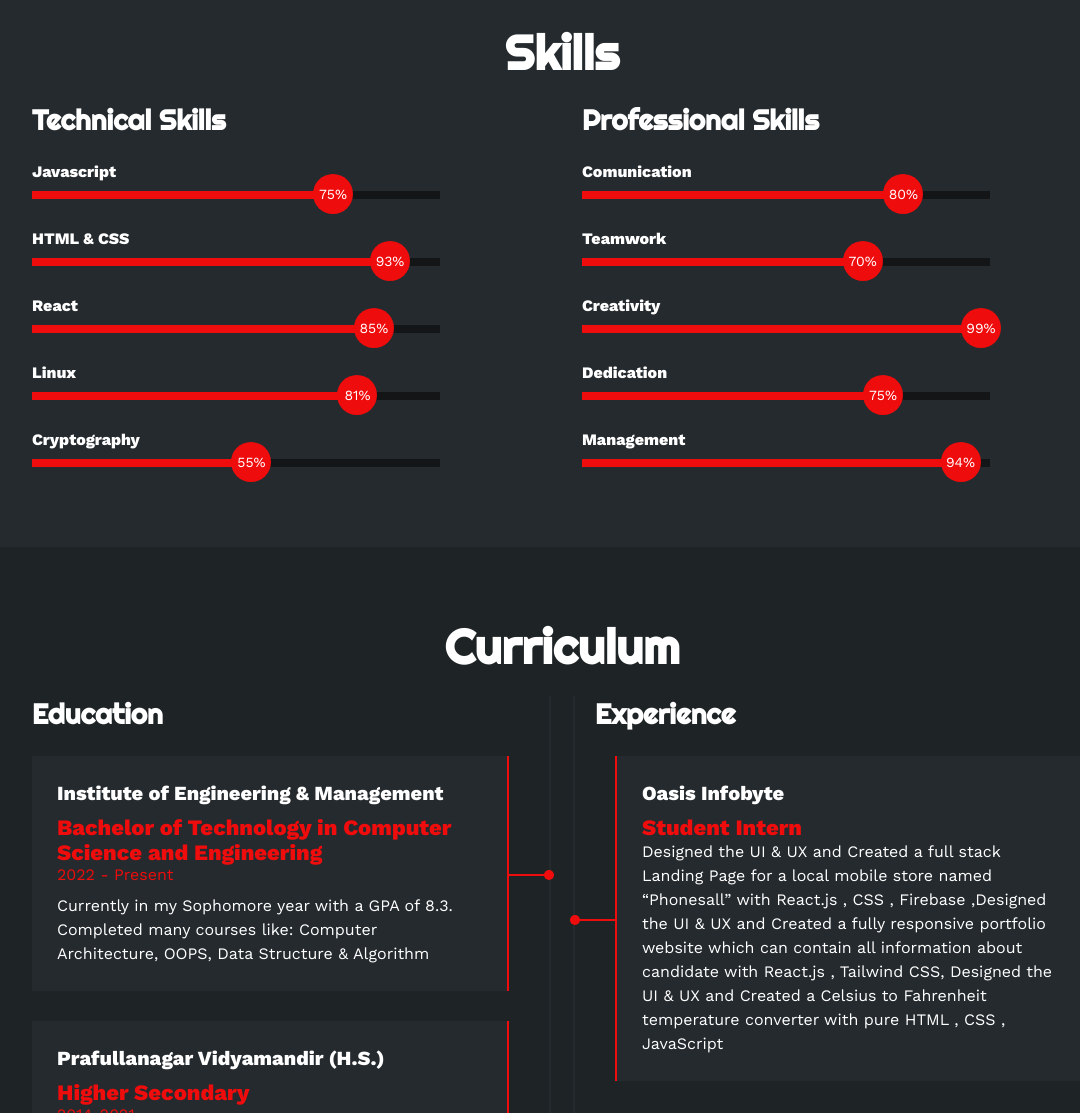
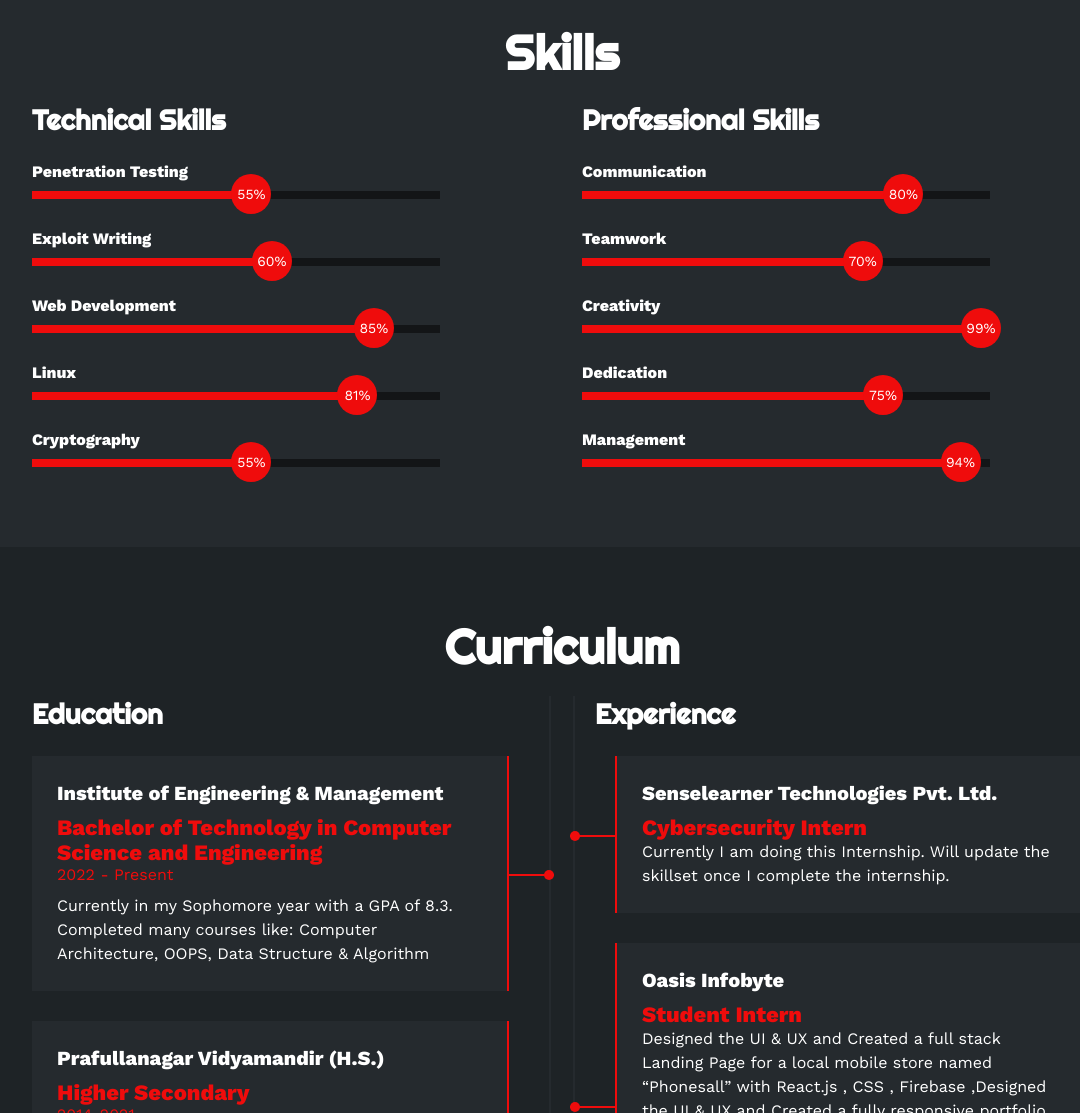
Before and after one commit to devsatyamr/portfolio2, a plain HTML site: page index.html in a window 1280 px wide. Shown: the part 1615-2728 px from the top of the page, without its empty margins (78-1158 px from the left). Drawn offline with nearby package versions, Linux system fonts and the light colour scheme.

Commit message:
skill update

```diff
--- a/index.html
+++ b/index.html
@@ -148,23 +148,23 @@
                 <div class="col">
                     <h3>Technical Skills</h3>
                     <div class="skill">
-                        <span>Javascript</span>
+                        <span>Penetration Testing</span>
                         <div class="barra-skill">
                             <div class="progreso">
-                                <span>75%</span>
+                                <span>55%</span>
                             </div>
                         </div>
                     </div>
                     <div class="skill">
-                        <span>HTML & CSS</span>
+                        <span>Exploit Writing</span>
                         <div class="barra-skill">
                             <div class="progreso">
-                                <span>93%</span>
+                                <span>60%</span>
                             </div>
                         </div>
                     </div>
                     <div class="skill">
-                        <span>React</span>
+                        <span>Web Development</span>
                         <div class="barra-skill">
                             <div class="progreso">
                                 <span>85%</span>
@@ -192,7 +192,7 @@
                 <div class="col">
                     <h3>Professional Skills</h3>
                     <div class="skill">
-                        <span>Comunication</span>
+                        <span>Communication</span>
                         <div class="barra-skill">
                             <div class="progreso">
                                 <span>80%</span>
@@ -266,6 +266,15 @@
 
                 <div class="col derecha">
                     <h3>Experience </h3>
+                    <div class="item der">
+                        <h4>Senselearner Technologies Pvt. Ltd.</h4>
+                        <span class="casa">Cybersecurity Intern</span>
+
+                        <p>Currently I am doing this Internship. Will update the skillset once I complete the internship.</p>
+                        <div class="conectord">
+                            <div class="circulod"></div>
+                        </div>
+                    </div>
                     <div class="item der">
                         <h4>Oasis Infobyte</h4>
                         <span class="casa">Student Intern</span>
--- a/style.css
+++ b/style.css
@@ -286,7 +286,7 @@ html{
 }
 @keyframes javascript {
     0%{width: 0%;}
-    100%{width: 75%;}
+    100%{width: 55%;}
 }
 
 .skills .skill .htmlcss{
@@ -295,7 +295,7 @@ html{
 }
 @keyframes htmlcss {
     0%{width: 0%;}
-    100%{width: 89%;}
+    100%{width: 60%;}
 }
 
 .skills .skill .photoshop{
```
